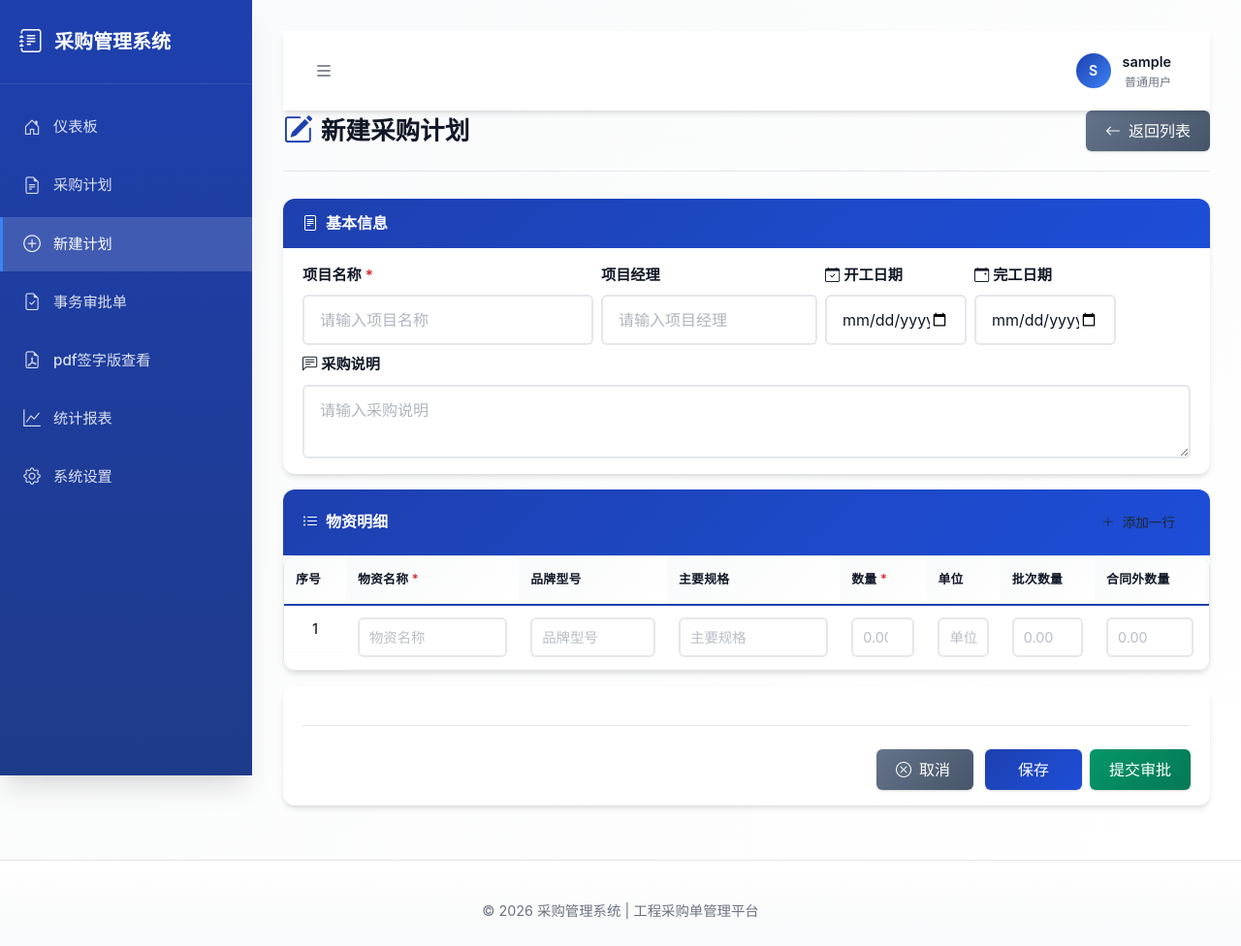
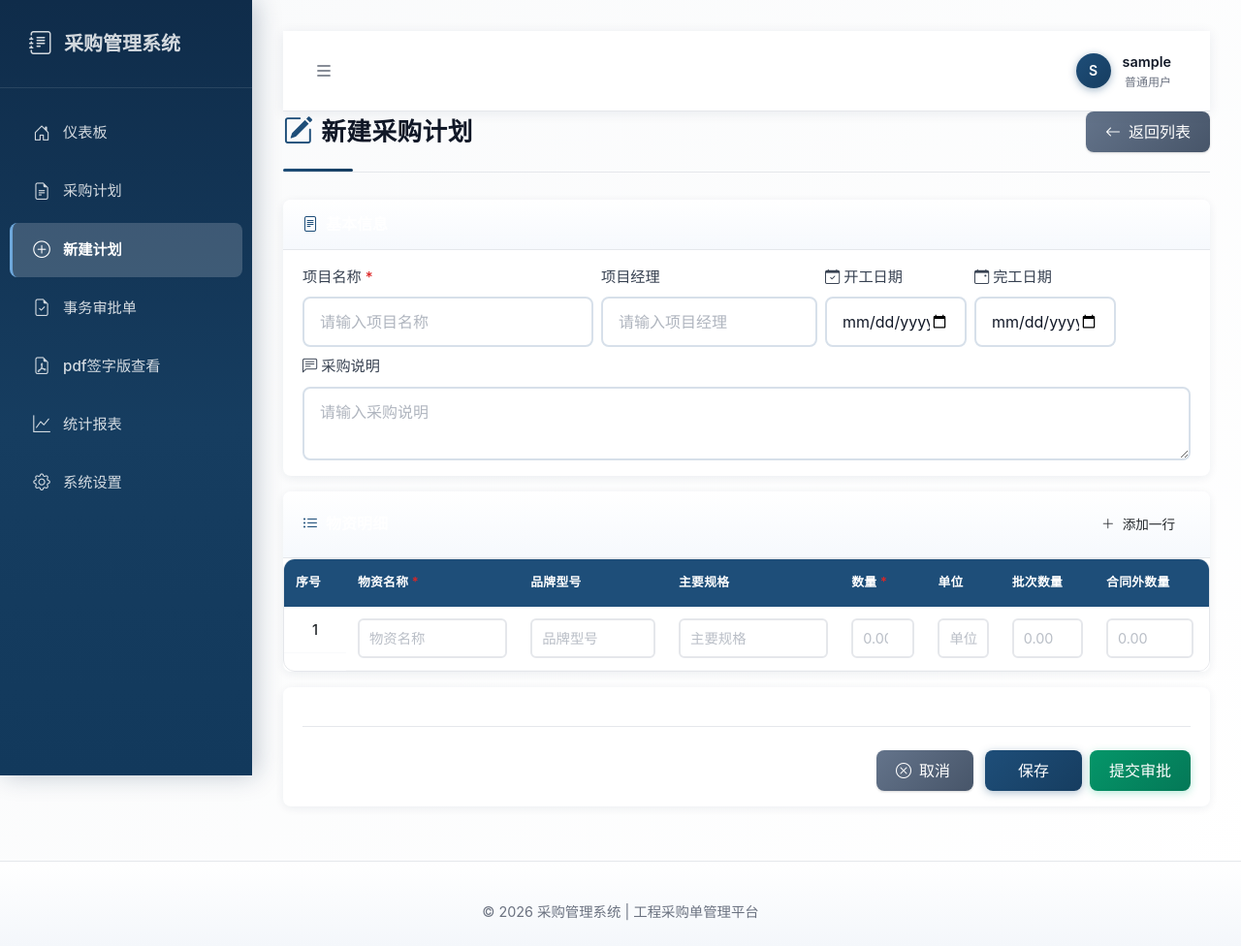
Before and after one commit to qianqianjie-999/procurement_v1.0, a Flask app: page /plan/new in a window 1280 px wide. Shown: the whole page at 97% size. Before the commit the page ends 949 px from the top, so only its background shows below. Run offline with Flask 3, Linux system fonts and the light colour scheme; the visitor is signed in with stand-in values (Sample User, id 1); some libraries are stand-ins or nearby versions; some web fonts are replaced.

Commit message:
style: 全站视觉美化——统一警蓝主题（功能零改动）
新增 theme-polish.css 覆盖层并在 base.html 末尾引用：
- 主色统一为 Police Blue 警蓝系
- 侧边栏深警蓝渐变、导航悬停位移动效
- 卡片圆角阴影与悬浮抬升、页头装饰线
- 表格警蓝表头、行悬停高亮
- 按钮渐变与悬浮反馈、徽章胶囊化
- 表单聚焦光环、分页、滚动条、登录页渐变背景

```diff
--- /dev/null
+++ b/app/static/css/theme-polish.css
@@ -0,0 +1,343 @@
+/* ============================================================
+   采购管理系统 - 全站美化主题层（Police Blue 警蓝主题）
+   说明：本文件为纯视觉覆盖层，最后加载，不改动任何功能与结构
+   ============================================================ */
+
+:root {
+    /* 警蓝主题色 */
+    --police: #1e4e79;
+    --police-dark: #163d60;
+    --police-darker: #0f2c4a;
+    --police-light: #3a6ea5;
+    --police-lighter: #d8e5f2;
+    --police-grad: linear-gradient(135deg, #1e4e79 0%, #163d60 100%);
+
+    /* 覆盖全局主色变量 */
+    --primary-blue: #1e4e79;
+    --primary-blue-dark: #163d60;
+    --primary-blue-darker: #0f2c4a;
+    --primary-blue-light: #7fa8cc;
+    --bg-light: #f4f7fb;
+}
+
+body {
+    background-color: var(--bg-light);
+    color: var(--text-primary);
+}
+
+/* ---------------- 侧边栏：深警蓝渐变 ---------------- */
+.sidebar {
+    background: linear-gradient(180deg, var(--police-darker) 0%, var(--police-dark) 55%, #12395c 100%) !important;
+    box-shadow: 4px 0 24px rgba(15, 44, 74, 0.25);
+}
+
+.sidebar .nav-link,
+.sidebar a {
+    color: rgba(255, 255, 255, 0.82);
+    border-radius: 8px;
+    margin: 2px 10px;
+    transition: all var(--transition-fast) var(--ease-in-out);
+}
+
+.sidebar .nav-link:hover,
+.sidebar a:hover {
+    background: rgba(255, 255, 255, 0.12);
+    color: #ffffff;
+    transform: translateX(3px);
+}
+
+.sidebar .nav-link.active,
+.sidebar a.active {
+    background: rgba(255, 255, 255, 0.18);
+    color: #ffffff;
+    font-weight: 600;
+    border-left: 3px solid #6ea8dc;
+}
+
+/* ---------------- 顶栏 ---------------- */
+.topbar {
+    background: rgba(255, 255, 255, 0.92);
+    backdrop-filter: blur(8px);
+    border-bottom: 1px solid var(--border-color);
+    box-shadow: 0 2px 12px rgba(15, 44, 74, 0.08);
+}
+
+.topbar-title {
+    font-weight: 700;
+    color: var(--police-dark);
+}
+
+.user-avatar {
+    background: var(--police-grad) !important;
+    color: #fff !important;
+    box-shadow: 0 2px 8px rgba(30, 78, 121, 0.4);
+}
+
+/* ---------------- 页面标题区 ---------------- */
+.page-header {
+    padding-bottom: 14px;
+    margin-bottom: 24px;
+    position: relative;
+}
+
+.page-header::after {
+    content: "";
+    position: absolute;
+    left: 0;
+    bottom: 0;
+    width: 72px;
+    height: 3px;
+    border-radius: 3px;
+    background: var(--police-grad);
+}
+
+.page-header h1 {
+    font-weight: 700;
+    letter-spacing: 0.5px;
+    color: var(--police-dark);
+}
+
+.page-header h1 i {
+    color: var(--police);
+}
+
+/* ---------------- 卡片 ---------------- */
+.card {
+    border: none;
+    border-radius: var(--radius-md);
+    box-shadow: 0 2px 10px rgba(15, 44, 74, 0.07);
+    transition: box-shadow var(--transition-normal) var(--ease-in-out),
+                transform var(--transition-normal) var(--ease-in-out);
+}
+
+.card:hover {
+    box-shadow: 0 8px 24px rgba(15, 44, 74, 0.13);
+}
+
+.card-header {
+    background: linear-gradient(180deg, #ffffff 0%, #f6f9fd 100%);
+    border-bottom: 1px solid var(--border-color);
+    border-radius: var(--radius-md) var(--radius-md) 0 0 !important;
+    font-weight: 600;
+    color: var(--police-dark);
+}
+
+.card-header h5,
+.card-header h6 {
+    font-weight: 700;
+}
+
+.card-header h5 i,
+.card-header h6 i {
+    color: var(--police);
+}
+
+/* ---------------- 表格 ---------------- */
+.table {
+    margin-bottom: 0;
+}
+
+.table thead th {
+    background: var(--police) !important;
+    color: #ffffff !important;
+    font-weight: 600;
+    border: none !important;
+    white-space: nowrap;
+    padding: 12px 14px;
+}
+
+.table thead th:first-child {
+    border-top-left-radius: 8px;
+}
+
+.table thead th:last-child {
+    border-top-right-radius: 8px;
+}
+
+.table tbody td {
+    padding: 11px 14px;
+    vertical-align: middle;
+    border-color: #eef2f7;
+}
+
+.table tbody tr {
+    transition: background var(--transition-fast);
+}
+
+.table tbody tr:hover {
+    background: #eef4fb;
+}
+
+.table-striped tbody tr:nth-of-type(odd) {
+    background-color: #fafcfe;
+}
+
+/* ---------------- 按钮 ---------------- */
+.btn {
+    border-radius: 8px;
+    font-weight: 500;
+    transition: all var(--transition-fast) var(--ease-in-out);
+}
+
+.btn-primary {
+    background: var(--police-grad) !important;
+    border: none !important;
+    box-shadow: 0 2px 8px rgba(30, 78, 121, 0.35);
+}
+
+.btn-primary:hover,
+.btn-primary:focus {
+    background: linear-gradient(135deg, #255e91 0%, #1b4a73 100%) !important;
+    transform: translateY(-1px);
+    box-shadow: 0 5px 14px rgba(30, 78, 121, 0.45);
+}
+
+.btn-success {
+    box-shadow: 0 2px 8px rgba(16, 185, 129, 0.3);
+}
+
+.btn-success:hover {
+    transform: translateY(-1px);
+}
+
+.btn-outline-primary {
+    color: var(--police);
+    border-color: var(--police);
+}
+
+.btn-outline-primary:hover {
+    background: var(--police);
+    border-color: var(--police);
+}
+
+.btn-action {
+    border-radius: 6px;
+}
+
+/* ---------------- 状态徽章 ---------------- */
+.badge {
+    border-radius: var(--radius-full);
+    padding: 0.45em 0.9em;
+    font-weight: 600;
+    letter-spacing: 0.3px;
+}
+
+.badge.bg-secondary,
+.badge-secondary {
+    background: #64748b !important;
+}
+
+.badge.bg-warning,
+.badge-warning {
+    color: #7c4a03 !important;
+}
+
+/* ---------------- 表单控件 ---------------- */
+.form-control,
+.form-select {
+    border-radius: 8px;
+    border-color: #d7e0ea;
+    transition: border-color var(--transition-fast), box-shadow var(--transition-fast);
+}
+
+.form-control:focus,
+.form-select:focus {
+    border-color: var(--police-light);
+    box-shadow: 0 0 0 0.2rem rgba(30, 78, 121, 0.15);
+}
+
+.form-label {
+    font-weight: 500;
+    color: var(--text-secondary);
+}
+
+/* ---------------- 提示条 ---------------- */
+.alert {
+    border: none;
+    border-radius: 10px;
+    box-shadow: var(--shadow-sm);
+}
+
+.alert-success { background: #e7f7f0; color: #0b6e4f; }
+.alert-danger  { background: #fdecec; color: #b02a2a; }
+.alert-warning { background: #fef6e7; color: #9a6200; }
+.alert-info    { background: #e8f4fb; color: #1a5d8a; }
+
+/* ---------------- 登录页 ---------------- */
+.login-container {
+    min-height: 100vh;
+    display: flex;
+    align-items: center;
+    justify-content: center;
+    background: linear-gradient(160deg, var(--police-darker) 0%, var(--police) 55%, var(--police-light) 100%);
+}
+
+.login-card {
+    border: none;
+    border-radius: 16px !important;
+    box-shadow: 0 24px 60px rgba(6, 24, 44, 0.45) !important;
+    overflow: hidden;
+}
+
+.login-card .card-header {
+    background: var(--police-grad) !important;
+    color: #ffffff;
+    text-align: center;
+    padding: 22px 16px;
+    border-radius: 0 !important;
+}
+
+/* ---------------- 分页 ---------------- */
+.pagination .page-link {
+    border-radius: 8px;
+    margin: 0 3px;
+    border: none;
+    color: var(--police);
+    font-weight: 500;
+}
+
+.pagination .page-item.active .page-link {
+    background: var(--police-grad);
+    color: #ffffff;
+    box-shadow: 0 2px 8px rgba(30, 78, 121, 0.35);
+}
+
+/* ---------------- 滚动条 ---------------- */
+::-webkit-scrollbar {
+    width: 8px;
+    height: 8px;
+}
+
+::-webkit-scrollbar-track {
+    background: transparent;
+}
+
+::-webkit-scrollbar-thumb {
+    background: #c3d0de;
+    border-radius: 8px;
+}
+
+::-webkit-scrollbar-thumb:hover {
+    background: var(--police-light);
+}
+
+/* ---------------- 页脚 ---------------- */
+.footer {
+    color: var(--text-muted);
+    font-size: 0.85rem;
+}
+
+/* ---------------- 详情键值对 ---------------- */
+.detail-label,
+dt {
+    color: var(--text-secondary);
+    font-weight: 600;
+}
+
+/* ---------------- PWA 安装条跟随主题 ---------------- */
+#pwa-install-banner {
+    background: linear-gradient(135deg, var(--police) 0%, var(--police-darker) 100%) !important;
+}
+
+/* ---------------- 主题色元信息 ---------------- */
+meta[name="theme-color"] { }
--- a/app/templates/base.html
+++ b/app/templates/base.html
@@ -14,7 +14,7 @@
 
     <!-- PWA Support -->
     <link rel="manifest" href="{{ url_for('static', filename='manifest.json') }}">
-    <meta name="theme-color" content="#3b82f6">
+    <meta name="theme-color" content="#1e4e79">
     <link rel="apple-touch-icon" href="{{ url_for('static', filename='pwa/icon-192.png') }}">
     <meta name="csrf-token" content="{{ csrf_token() }}">
 
@@ -23,6 +23,7 @@
     <link rel="stylesheet" href="{{ url_for('static', filename='css/erp-enhanced.css') }}">
     <link rel="stylesheet" href="{{ url_for('static', filename='css/cards-enhanced.css') }}">
     <link rel="stylesheet" href="{{ url_for('static', filename='css/module-align.css') }}">
+    <link rel="stylesheet" href="{{ url_for('static', filename='css/theme-polish.css') }}">
     {% endblock %}
 </head>
 <body>
```
